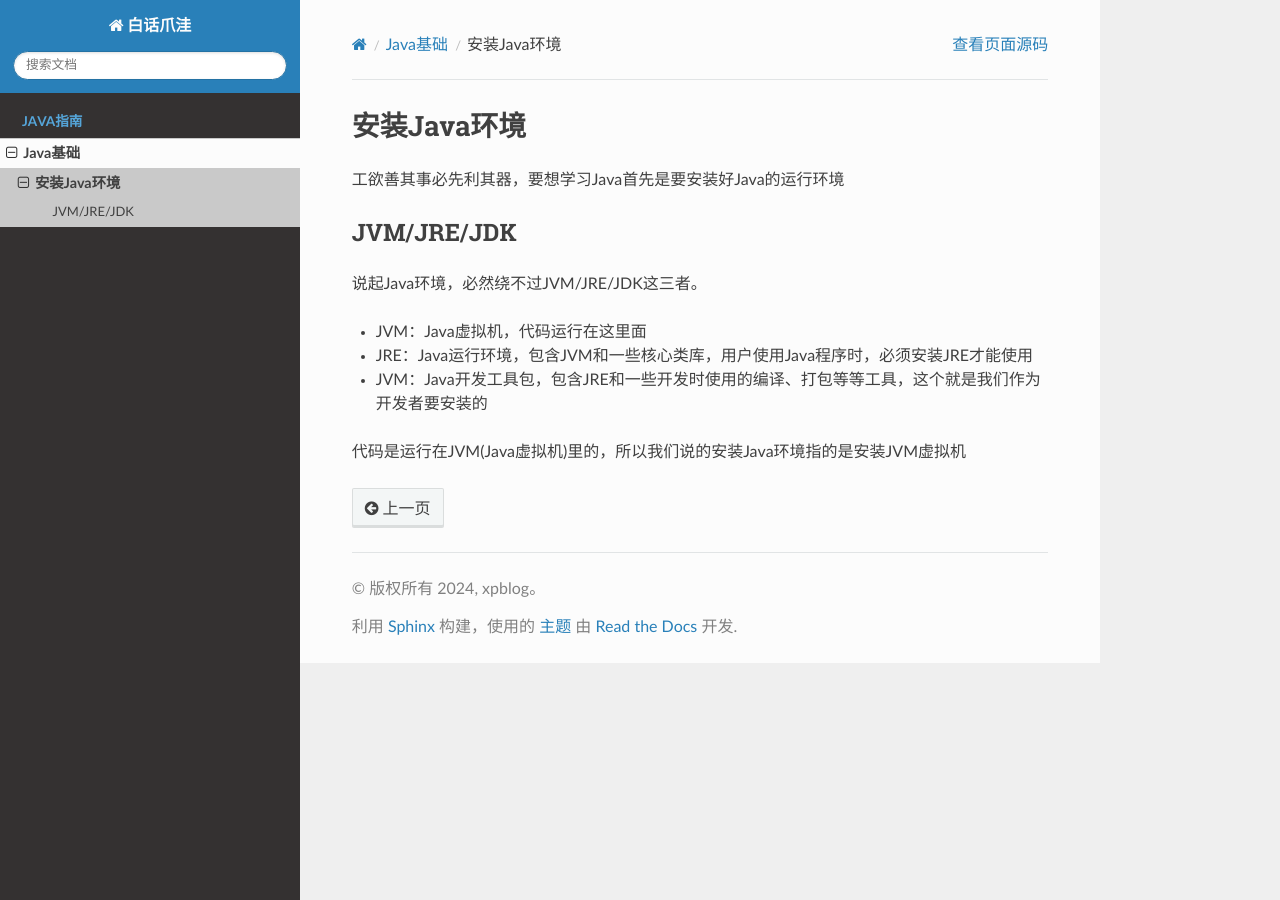
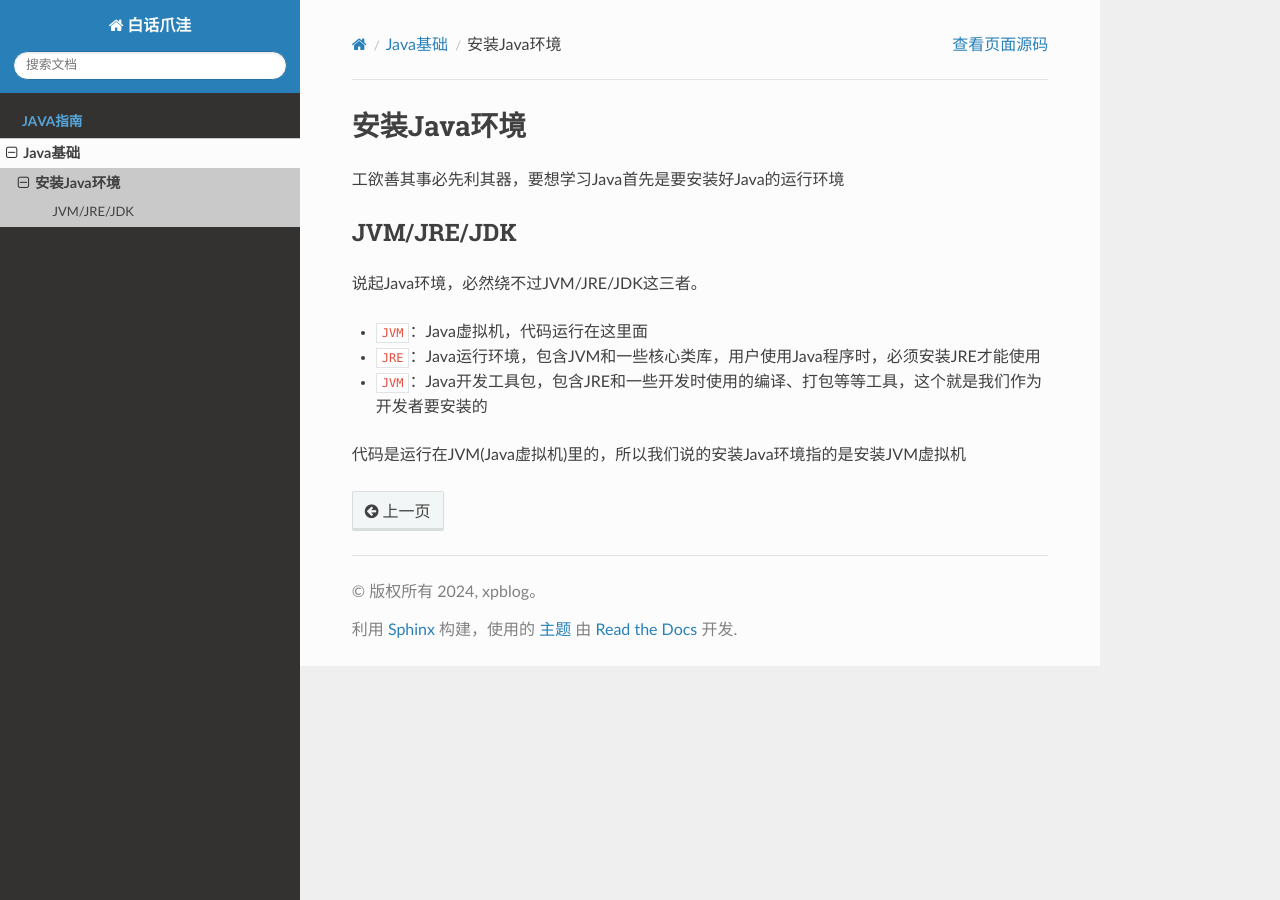
Before and after one commit to xpblog/javaDoc, a Sphinx documentation site: the page built from source/java01/Chapter01/contents.md, in a window 1280 px wide. Built offline with Sphinx 7.4.7 and the Read the Docs theme 2.0.0, drawn with Linux system fonts in a browser that asks for light colours.

```diff
--- a/source/java01/Chapter01/contents.md
+++ b/source/java01/Chapter01/contents.md
@@ -3,8 +3,8 @@
 工欲善其事必先利其器，要想学习Java首先是要安装好Java的运行环境
 ##### JVM/JRE/JDK
 说起Java环境，必然绕不过JVM/JRE/JDK这三者。
-- JVM：Java虚拟机，代码运行在这里面
-- JRE：Java运行环境，包含JVM和一些核心类库，用户使用Java程序时，必须安装JRE才能使用
-- JVM：Java开发工具包，包含JRE和一些开发时使用的编译、打包等等工具，这个就是我们作为开发者要安装的
+- `JVM`：Java虚拟机，代码运行在这里面
+- `JRE`：Java运行环境，包含JVM和一些核心类库，用户使用Java程序时，必须安装JRE才能使用
+- `JVM`：Java开发工具包，包含JRE和一些开发时使用的编译、打包等等工具，这个就是我们作为开发者要安装的
 
 代码是运行在JVM(Java虚拟机)里的，所以我们说的安装Java环境指的是安装JVM虚拟机
```
Also changed, not shown: 1 other file.
